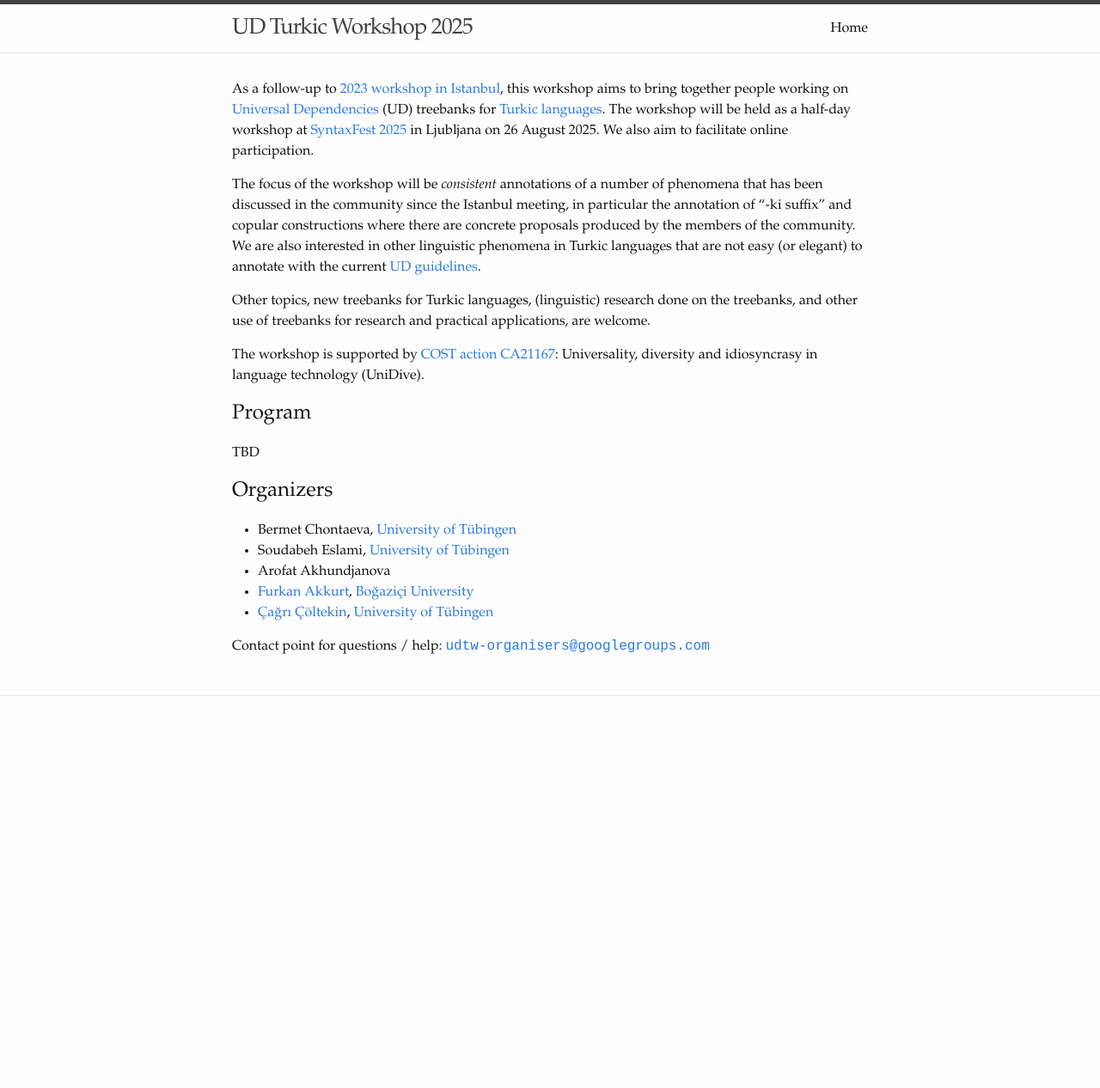
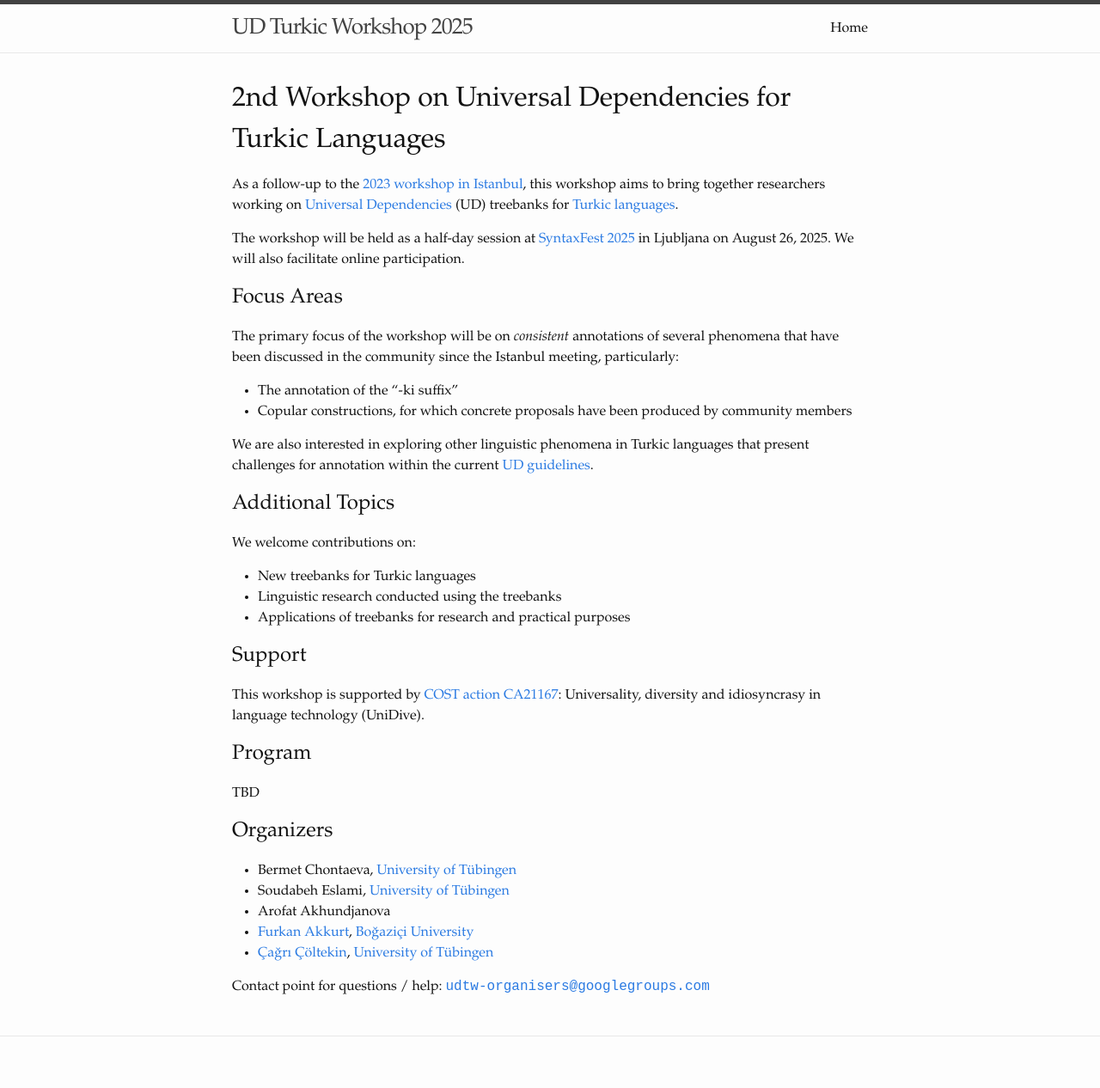
Before and after one commit to ud-turkic/udtw25, a Jekyll site: the page built from index.md, in a window 1280 px wide. Shown: the whole page at 86% size. Built offline with Jekyll 4.4.1, drawn with Linux system fonts in a browser that asks for light colours; before the commit the page ends 900 px from its top, so only the background shows below that.

Commit message:
polish page

```diff
--- a/index.md
+++ b/index.md
@@ -3,32 +3,31 @@ layout: default
 title: Home
 ---
 
-As a follow-up to
-[2023 workshop in Istanbul](https://ud-turkic.github.io/udtw23/),
-this workshop aims to bring together people working on
-[Universal Dependencies](http://universaldependencies.github.io/docs/) (UD)
-treebanks
-for [Turkic languages](https://en.wikipedia.org/wiki/Turkic_languages).
-The workshop will be held as a half-day workshop
-at [SyntaxFest 2025](https://syntaxfest.github.io/syntaxfest25/)
-in Ljubljana on 26 August 2025.
-We also aim to facilitate online participation.
+# 2nd Workshop on Universal Dependencies for Turkic Languages
 
-The focus of the workshop will be _consistent_ annotations
-of a number of phenomena that has been discussed in the community
-since the Istanbul meeting,
-in particular the annotation of "-ki suffix"
-and copular constructions where there are concrete proposals
-produced by the members of the community.
-We are also interested in other linguistic phenomena in Turkic languages
-that are not easy (or elegant) to annotate with the current
-[UD guidelines](https://universaldependencies.org/guidelines.html).
+As a follow-up to the [2023 workshop in Istanbul](https://ud-turkic.github.io/udtw23/), this workshop aims to bring together researchers working on [Universal Dependencies](http://universaldependencies.github.io/docs/) (UD) treebanks for [Turkic languages](https://en.wikipedia.org/wiki/Turkic_languages).
 
-Other topics, new treebanks for Turkic languages,
-(linguistic) research done on the treebanks,
-and other use of treebanks for research and practical applications, are welcome.
+The workshop will be held as a half-day session at [SyntaxFest 2025](https://syntaxfest.github.io/syntaxfest25/) in Ljubljana on August 26, 2025. We will also facilitate online participation.
 
-The workshop is supported by [COST action CA21167](https://www.cost.eu/actions/CA21167/): Universality, diversity and idiosyncrasy in language technology (UniDive).
+## Focus Areas
+
+The primary focus of the workshop will be on _consistent_ annotations of several phenomena that have been discussed in the community since the Istanbul meeting, particularly:
+
+- The annotation of the "-ki suffix"
+- Copular constructions, for which concrete proposals have been produced by community members
+
+We are also interested in exploring other linguistic phenomena in Turkic languages that present challenges for annotation within the current [UD guidelines](https://universaldependencies.org/guidelines.html).
+
+## Additional Topics
+
+We welcome contributions on:
+- New treebanks for Turkic languages
+- Linguistic research conducted using the treebanks
+- Applications of treebanks for research and practical purposes
+
+## Support
+
+This workshop is supported by [COST action CA21167](https://www.cost.eu/actions/CA21167/): Universality, diversity and idiosyncrasy in language technology (UniDive).
 
 ## Program
 
```
